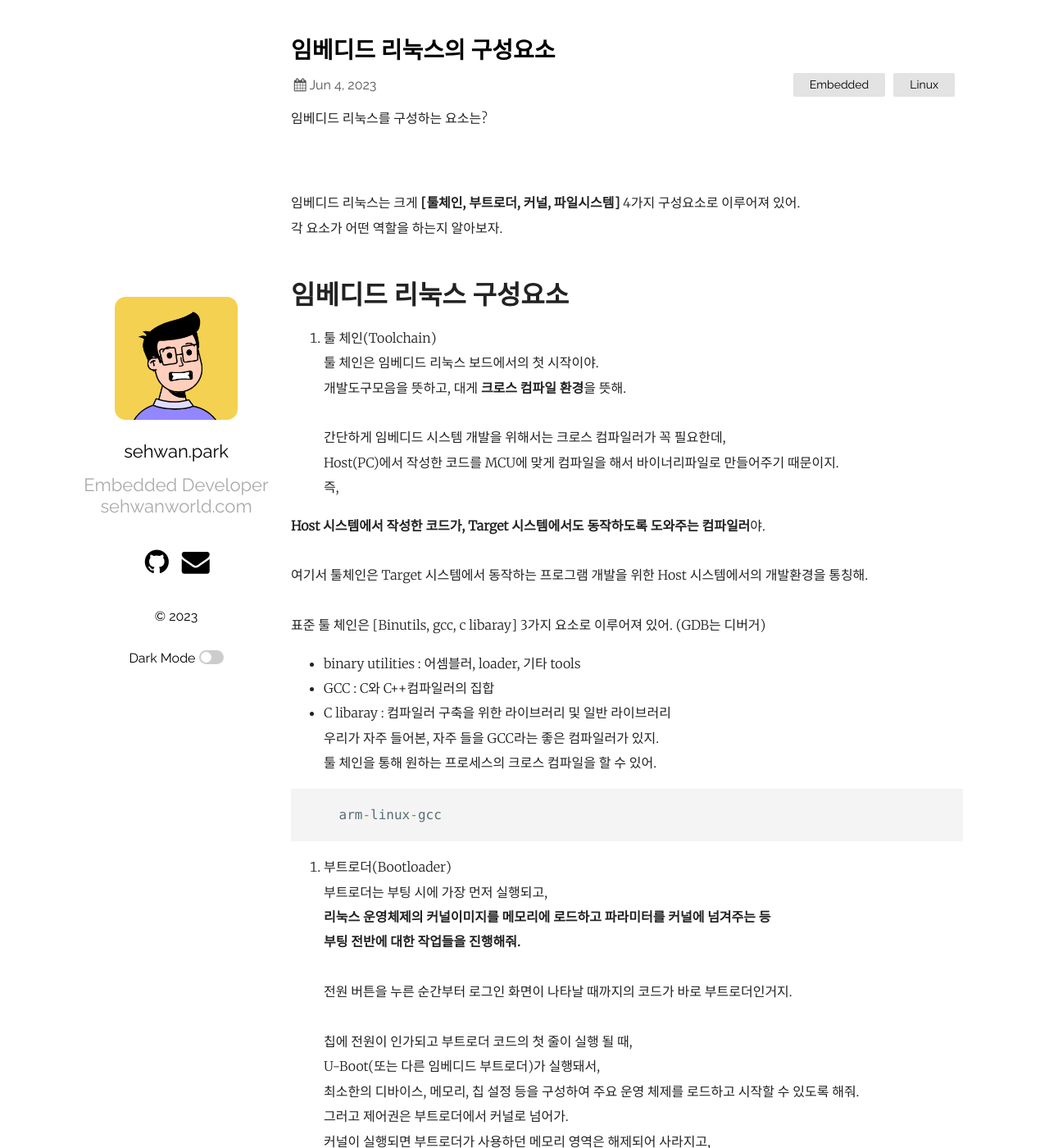
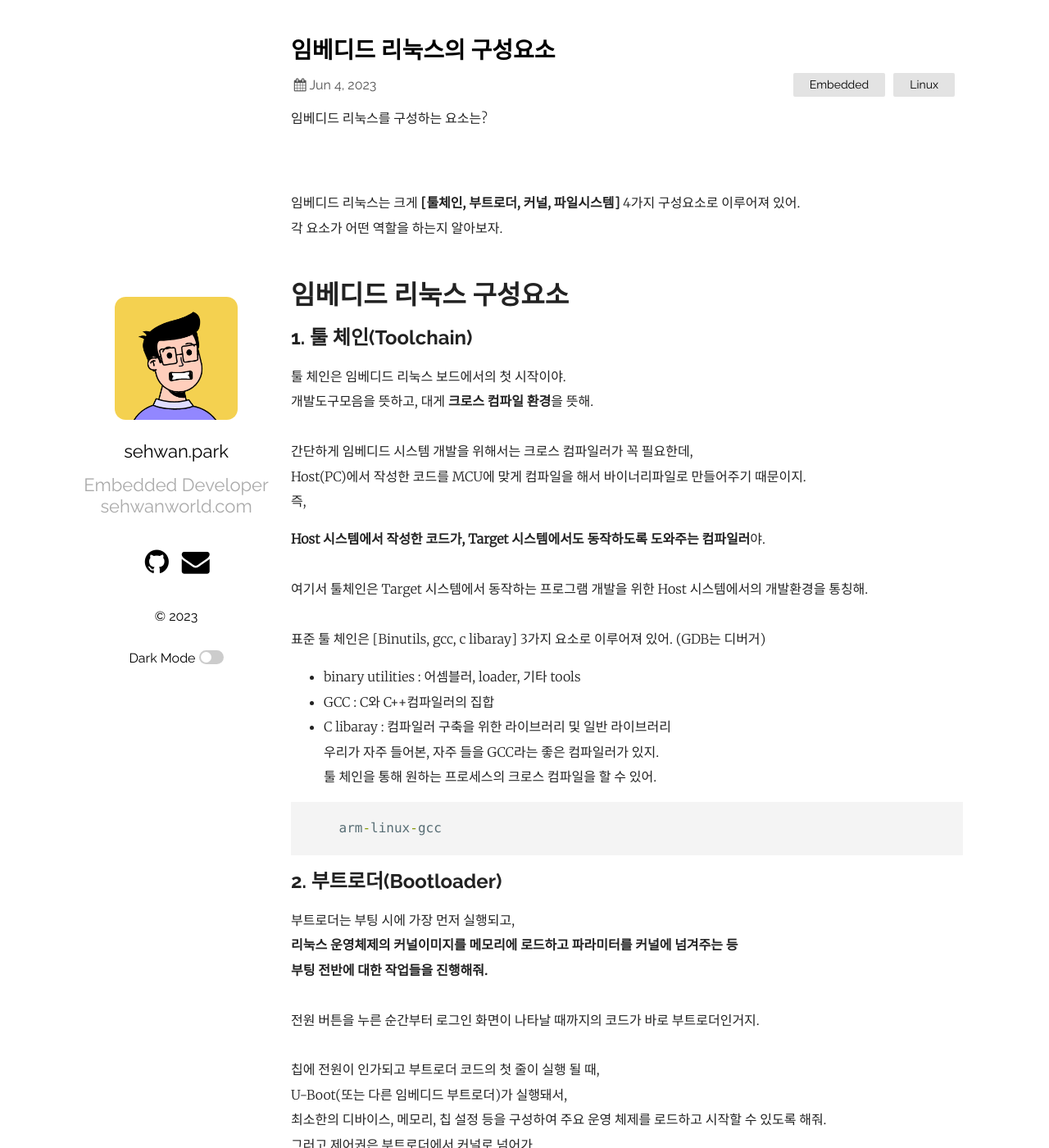
Before and after one commit to sehwann/sehwann.github.io, a Jekyll site: the page built from _posts/2023-06-04-임베디드리눅스 구성요소.markdown, in a window 1280 px wide and 1400 px high. Shown: the whole window at 82% size. Built offline with Jekyll 4.4.1, drawn with Linux system fonts in a browser that asks for light colours; some of the changed text lies outside the part shown.

Commit message:
posts : Update posts

````diff
--- a/_posts/2023-06-04-임베디드리눅스 구성요소.markdown
+++ b/_posts/2023-06-04-임베디드리눅스 구성요소.markdown
@@ -13,7 +13,7 @@ categories: Embedded Linux
 
 # 임베디드 리눅스 구성요소
 
-1. 툴 체인(Toolchain)<br>
+## 1. 툴 체인(Toolchain)<br>
 툴 체인은 임베디드 리눅스 보드에서의 첫 시작이야.<br>
 개발도구모음을 뜻하고, 대게 **크로스 컴파일 환경**을 뜻해.<br>
 <br>
@@ -39,7 +39,7 @@ Host(PC)에서 작성한 코드를 MCU에 맞게 컴파일을 해서 바이너
 ```
 
 
-2. 부트로더(Bootloader)<br>
+## 2. 부트로더(Bootloader)<br>
 부트로더는 부팅 시에 가장 먼저 실행되고,<br>
 **리눅스 운영체제의 커널이미지를 메모리에 로드하고 파라미터를 커널에 넘겨주는 등**<br>
 **부팅 전반에 대한 작업들을 진행해줘.**<br>
@@ -54,7 +54,7 @@ U-Boot(또는 다른 임베디드 부트로더)가 실행돼서,<br>
 부트로더가 가지고 있던 시스템과 H/W관련 주요정보가 사라져.<br>
 <br>
 
-3. 커널(Kernel)<br>
+## 3. 커널(Kernel)<br>
 저번 포스팅에서도 작성했는데,<br>
 **커널은 운영체제 중 항상 메모리에 올라가 있는 운영체제의 핵심부분이야.**<br>
 **하드웨어와 응용프로그램 사이에서 인터페이스를 제공하는 역할과 컴퓨터 자원들을 관리하는 역할을 해.**<br>
@@ -72,7 +72,7 @@ I/O디바이스| 모든기기 관리 | 장치의 입출력
 
 <br>
 
-4. 파일시스템(File System)<br>
+## 4. 파일시스템(File System)<br>
 저번 포스팅에서와 같이,<br>
 파일 시스템은 파일에 이름을 붙이고 저장, 탐색을 위해 파일을 어디에 위치 시킬 것인지 나타내는 체계야.<br>
 BIOS에의해 논리적으로 디스크의 공간에 주소를 할당해준 뒤 이 주소 정보를 어디에 저장하고,<br>
````
